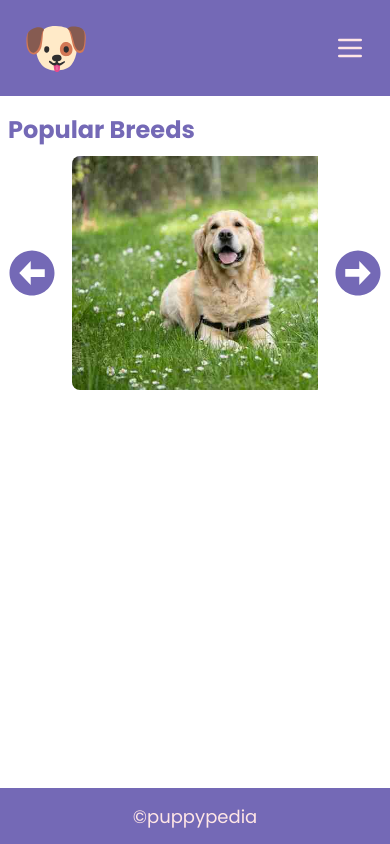
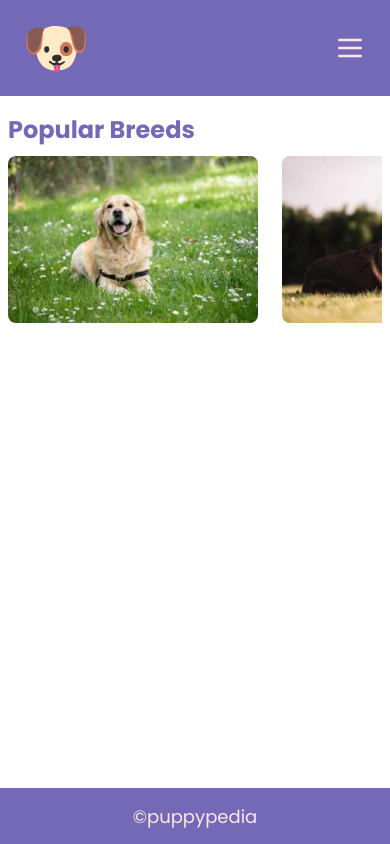
Before and after one commit to Surajit05021997/puppypedia, a Vue app: page / in a window 390 px wide. Built offline with nearby package versions, Linux system fonts and the light colour scheme; no server answers.

Commit message:
style: added style for mobile view

```diff
--- a/src/components/PopularDogsSlider.vue
+++ b/src/components/PopularDogsSlider.vue
@@ -1,6 +1,6 @@
 <template>
   <div class="popular-dogs-slider-container">
-    <img class="left-arrow" src="@/assets/icons/arrow.svg" alt="Left Arrow" @click="scrollRight">
+    <img class="left-arrow show" src="@/assets/icons/arrow.svg" alt="Left Arrow" @click="scrollRight">
     <section ref="slider" class="popular-dogs-slider">
       <div class="dog-card" v-for="dog in popularDogs" :key="dog.breed">
         <img class="dog-category-image" :src="dog.imgSrc" alt="Dog Image">
@@ -11,7 +11,7 @@
         </div>
       </div>
     </section>
-    <img class="right-arrow" src="@/assets/icons/arrow.svg" alt="Right Arrow" @click="scrollLeft">
+    <img class="right-arrow show" src="@/assets/icons/arrow.svg" alt="Right Arrow" @click="scrollLeft">
   </div>
 </template>
 
@@ -78,6 +78,7 @@ function handlePopularBreedClick(dogBreed) {
 .left-arrow, .right-arrow {
   width: 48px;
   cursor: pointer;
+  display: none;
 }
 
 .left-arrow:hover, .right-arrow:hover {
@@ -111,7 +112,7 @@ function handlePopularBreedClick(dogBreed) {
 }
 
 .dog-card {
-  width: 350px;
+  width: 250px;
   flex-shrink: 0;
   position: relative;
 }
@@ -141,4 +142,16 @@ function handlePopularBreedClick(dogBreed) {
   background-color: rgba(0, 0, 0, 0.5);
   opacity: 1;
 }
+
+@media (min-width: 768px) {
+  .left-arrow.show, .right-arrow.show{
+    display: block;
+  }
+}
+
+@media (min-width: 1024px) {
+  .dog-card {
+    width: 350px;
+  }
+}
 </style>
```
